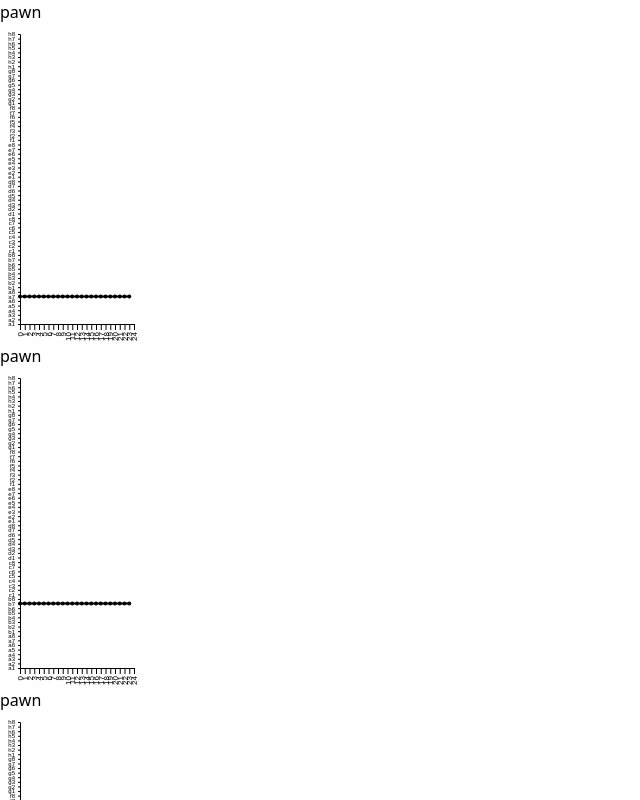
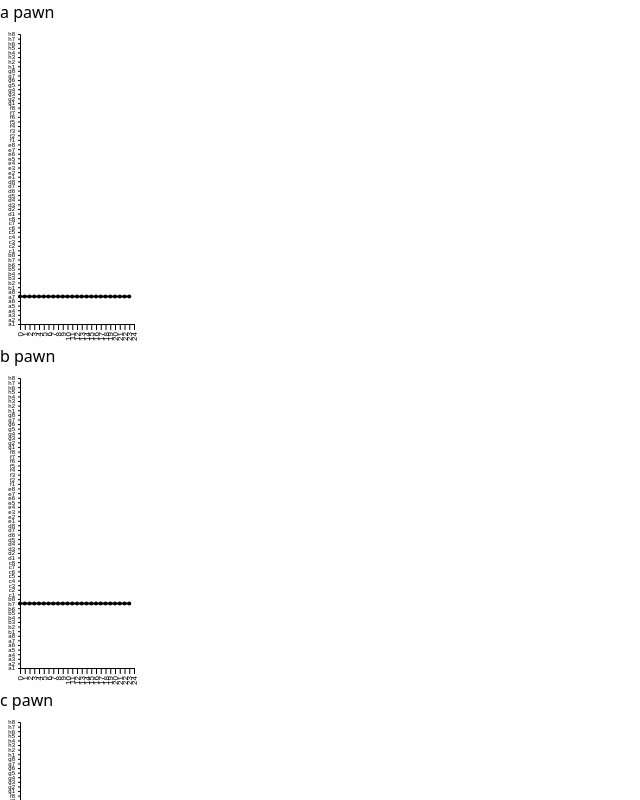
Before and after one commit to Bipasha-Garg/ChessGame, a React (Vite) app in the folder vite-chess/: page / in a window 1280 px wide. Shown: the top 800 px of the page, without its empty margins (0-640 px from the left). Built offline with nearby package versions, Linux system fonts and the light colour scheme.

Commit message:
adding naming to pawn and comments in App.jsx

```diff
--- a/vite-chess/src/App.jsx
+++ b/vite-chess/src/App.jsx
@@ -3,33 +3,24 @@ import conversions from "./Datasets/conversions.json";
 import gold_coin from "./Datasets/gold_coin.json";
 
 function App() {
-  const keysArray = Object.keys(gold_coin);
-  const positionsArray = keysArray.map((key, index) => [key, index]);
+  //create array to store the white and black pieces' moves separately
   const categorizedPieces = {
     white: [],
     black: [],
   };
 
+  //logic to separate the white and blacks
   for (const key in gold_coin) {
     const position = key.substring(0, 2);
     const moves = gold_coin[key];
     const color = /[a-h][1-2]/.test(position) ? "white" : "black";
-    const pieceName = key.substring(2); // Extract piece name
+    const pieceName = key.substring(2);
     categorizedPieces[color].push({ name: key, moves });
   }
 
-  var letters = ["a", "b", "c", "d", "e", "f", "g", "h"];
-  var numbers = ["1", "2", "3", "4", "5", "6", "7", "8"];
-  var positions = [];
-  for (let i = 0; i < 8; ++i) {
-    for (let j = 0; j < 8; ++j) {
-      positions.push(letters[i] + numbers[j]);
-    }
-  }
-
+// array to store the piecename white moves and black moves for the corresponding pair
   const pairedPieces = [];
-
-  // Define the positions for pairing
+  //white positions
   const whitePositions = [
     "a2",
     "b2",
@@ -48,6 +39,7 @@ function App() {
     "g1",
     "h1",
   ];
+  //black positions corresponding to the white positions
   const blackPositions = [
     "a7",
     "b7",
@@ -75,14 +67,21 @@ function App() {
     const blackPiece = categorizedPieces.black.find((piece) =>
       piece.name.startsWith(blackPositions[index])
     );
+    // to store piece name , white and black move
     if (whitePiece && blackPiece) {
+      let pieceName = whitePiece.name.substring(2);
+      // differentiating between the pairs of pawn
+      if (pieceName === "pawn") {
+        pieceName = whitePiece.name[0] + " " + pieceName;
+      }
       pairedPieces.push({
-        pieceName: whitePiece.name.substring(2),
+        pieceName: pieceName,
         whitemove: whitePiece.moves,
         blackmove: blackPiece.moves,
       });
     }
   });
+//to count max moves
   let maxWhiteMoves = 0;
   let maxBlackMoves = 0;
 
@@ -90,13 +89,22 @@ function App() {
     maxWhiteMoves = Math.max(maxWhiteMoves, pair.whitemove.length);
     maxBlackMoves = Math.max(maxBlackMoves, pair.blackmove.length);
   });
-
+//max moves in the whole game by a certain piece
   var result = 0;
   result = Math.max(maxWhiteMoves, maxBlackMoves);
-
+ // storing positions
+  var letters = ["a", "b", "c", "d", "e", "f", "g", "h"];
+  var numbers = ["1", "2", "3", "4", "5", "6", "7", "8"];
+  var positions = [];
+  for (let i = 0; i < 8; ++i) {
+    for (let j = 0; j < 8; ++j) {
+      positions.push(letters[i] + numbers[j]);
+    }
+  }
 
   return (
     <div className="grid grid-rows-2 grid-cols-8 justify-items-center h-[90vh] w-[100vw]">
+    {/* calling line chart for each pair */}
       {pairedPieces.map((pair, index) => (
         <LineChart
           // key={index}
```
